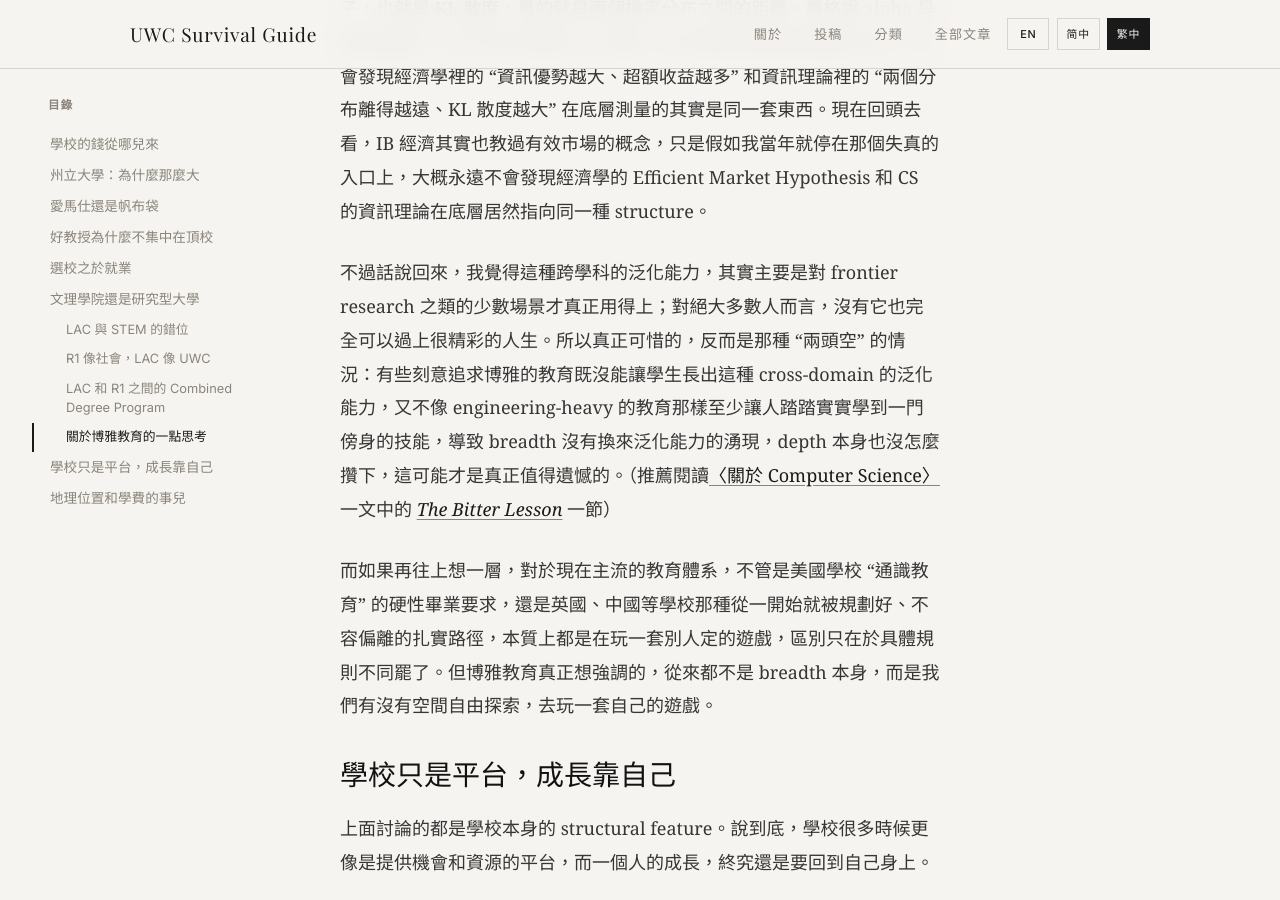
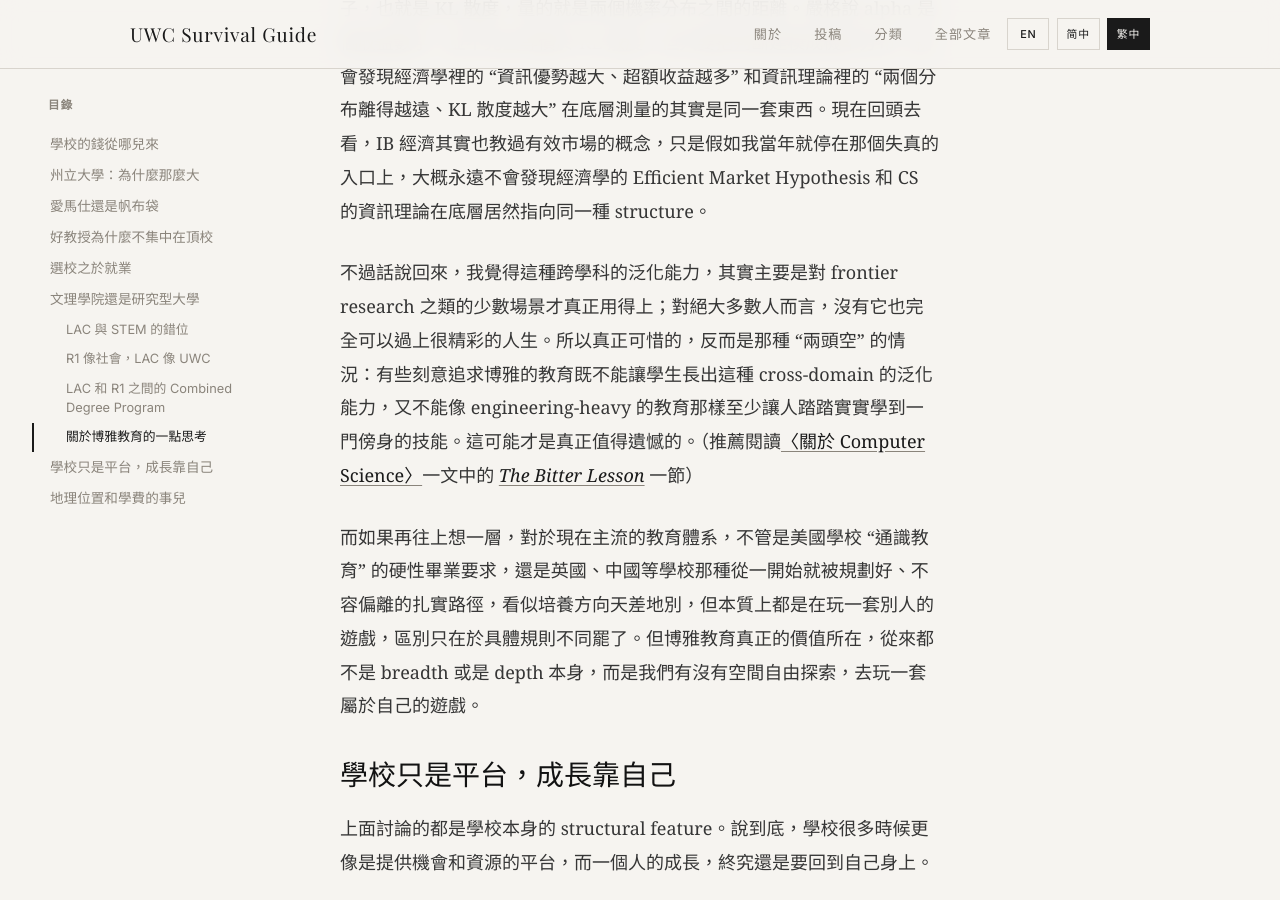
Before and after one commit to United-World-College/UWC-Survival-Guide, a Jekyll site: the page built from website/_guides/chinese/school-selection-TW.md, in a window 1280 px wide and 900 px high, scrolled down 20582 px. Built offline with Jekyll 4.4.1, drawn with Linux system fonts in a browser that asks for light colours; some web fonts are replaced.

Commit message:
docs(school-selection): tighten liberal-arts closing (breadth-or-depth framing, "someone else's game"); sync CN/TW/EN

```diff
--- a/website/_guides/chinese/school-selection-TW.md
+++ b/website/_guides/chinese/school-selection-TW.md
@@ -143,9 +143,9 @@ updated: 2026-06-11
 
 而且說實話，我覺得即使在本科按部就班地把一個學科學完，也就是順著學校規定的課綱一門門修過去，那常常也很難真正觸到一個領域的底層；此外就更不用說美國很多學校還要求修一系列 "通識教育" 課程才能畢業（[Brown](https://en.wikipedia.org/wiki/Brown_University) 著名的 [Open Curriculum](https://www.brown.edu/academics/undergraduate/open-curriculum) 是個極端個例）。這些通識課很多時候只是讓同學們淺淺碰一下某個領域，給個入口。這對完全不了解某個學科的同學來說有可能是更多探索的機會，但也有可能是一個失真的入口。比方說我在 UWC 時 humanities 那個 category 選的是經濟，說實話 IB 經濟真的只是滄海一粟，而且裡面有太多需要 memorize 的東西，所以我當時只覺得它無聊。反倒是上了大學之後，出於對 market 的好奇心，我自己去看了不少經濟和金融的概念，越看越感興趣——因為我漸漸發現，在不少場景下它和我的本行 CS 在底層其實是相通的。比如所謂 [Efficient Market Hypothesis](https://en.wikipedia.org/wiki/Efficient-market_hypothesis)，大致就是說市場價格已經把世界上所有公開資訊都吸收進去了，於是單憑公開資訊就再也榨不出超額收益；而對沖基金所追求的 alpha，某種意義上衡量的就是 "你對世界的判斷" 和 "市場對世界的判斷" 之間差了多遠——你領先市場越多，能榨出的超額收益就越多。有意思的是，兩個判斷之間差多遠這件事，在 CS 的[資訊理論](https://en.wikipedia.org/wiki/Information_theory)裡恰恰有一把現成的尺子，也就是 [KL 散度](https://en.wikipedia.org/wiki/Kullback–Leibler_divergence)，量的就是兩個機率分布之間的距離。嚴格說 alpha 是個收益數字，並不完全等價於 KL 散度；但只要把判斷建模成機率分布，就會發現經濟學裡的 "資訊優勢越大、超額收益越多" 和資訊理論裡的 "兩個分布離得越遠、KL 散度越大" 在底層測量的其實是同一套東西。現在回頭去看，IB 經濟其實也教過有效市場的概念，只是假如我當年就停在那個失真的入口上，大概永遠不會發現經濟學的 Efficient Market Hypothesis 和 CS 的資訊理論在底層居然指向同一種 structure。
 
-不過話說回來，我覺得這種跨學科的泛化能力，其實主要是對 frontier research 之類的少數場景才真正用得上；對絕大多數人而言，沒有它也完全可以過上很精彩的人生。所以真正可惜的，反而是那種 "兩頭空" 的情況：有些刻意追求博雅的教育既沒能讓學生長出這種 cross-domain 的泛化能力，又不像 engineering-heavy 的教育那樣至少讓人踏踏實實學到一門傍身的技能，導致 breadth 沒有換來泛化能力的湧現，depth 本身也沒怎麼攢下，這可能才是真正值得遺憾的。（推薦閱讀[〈關於 Computer Science〉]({{ '/guides/chinese/computer-science-TW/' | relative_url }})一文中的 [*The Bitter Lesson*]({{ '/guides/chinese/computer-science-TW/#the-bitter-lesson' | relative_url }}) 一節）
+不過話說回來，我覺得這種跨學科的泛化能力，其實主要是對 frontier research 之類的少數場景才真正用得上；對絕大多數人而言，沒有它也完全可以過上很精彩的人生。所以真正可惜的，反而是那種 "兩頭空" 的情況：有些刻意追求博雅的教育既不能讓學生長出這種 cross-domain 的泛化能力，又不能像 engineering-heavy 的教育那樣至少讓人踏踏實實學到一門傍身的技能。這可能才是真正值得遺憾的。（推薦閱讀[〈關於 Computer Science〉]({{ '/guides/chinese/computer-science-TW/' | relative_url }})一文中的 [*The Bitter Lesson*]({{ '/guides/chinese/computer-science-TW/#the-bitter-lesson' | relative_url }}) 一節）
 
-而如果再往上想一層，對於現在主流的教育體系，不管是美國學校 "通識教育" 的硬性畢業要求，還是英國、中國等學校那種從一開始就被規劃好、不容偏離的扎實路徑，本質上都是在玩一套別人定的遊戲，區別只在於具體規則不同罷了。但博雅教育真正想強調的，從來都不是 breadth 本身，而是我們有沒有空間自由探索，去玩一套自己的遊戲。
+而如果再往上想一層，對於現在主流的教育體系，不管是美國學校 "通識教育" 的硬性畢業要求，還是英國、中國等學校那種從一開始就被規劃好、不容偏離的扎實路徑，看似培養方向天差地別，但本質上都是在玩一套別人的遊戲，區別只在於具體規則不同罷了。但博雅教育真正的價值所在，從來都不是 breadth 或是 depth 本身，而是我們有沒有空間自由探索，去玩一套屬於自己的遊戲。
 
 ## 學校只是平台，成長靠自己
 
```
Also changed, not shown: website/_guides/chinese/school-selection-CN.md (+2 -2 lines), website/_guides/default/school-selection.md (+2 -2 lines).
